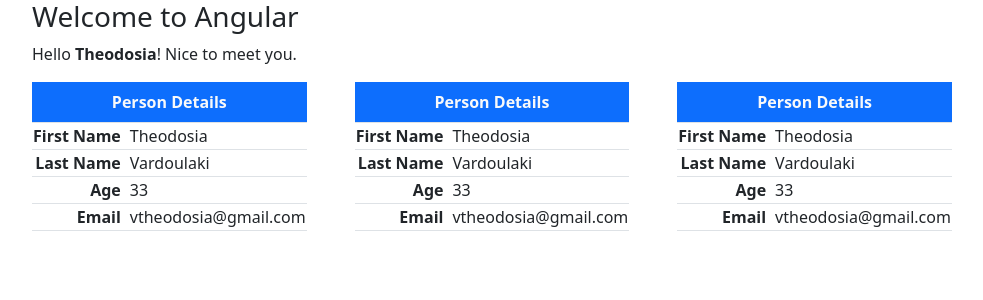
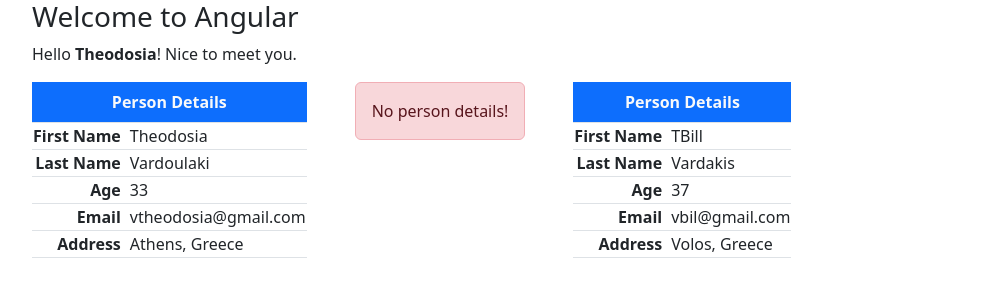
Before and after one commit to theodvar/angular-introduction, an Angular app: page / in a window 1280 px wide. Shown: the top 300 px of the page, without its empty margins (50-1033 px from the left). Built offline with nearby package versions, Linux system fonts and the light colour scheme.

Commit message:
component input

```diff
--- a/src/app/app.component.html
+++ b/src/app/app.component.html
@@ -4,9 +4,9 @@
     Hello <strong>{{ name }}</strong>! Nice to meet you.
   </p>
   <div class="d-flex gap-5 text-nowrap">
+    <app-person-table [person]="person0"></app-person-table>
     <app-person-table></app-person-table>
-    <app-person-table></app-person-table>
-    <app-person-table></app-person-table>
+    <app-person-table [person]="person1"></app-person-table>
   </div>
 
 </div>
--- a/src/app/app.component.ts
+++ b/src/app/app.component.ts
@@ -1,5 +1,6 @@
 import { Component } from '@angular/core';
 import { PersonTableComponent } from './components/person-table/person-table.component';
+import { Person } from './shared/interfaces/person';
 
 @Component({
   selector: 'app-root',
@@ -11,5 +12,20 @@
 export class AppComponent {
   name = 'Theodosia';
 
+ person0: Person = {
+    givenName: 'Theodosia',
+    surName: 'Vardoulaki',
+    age: 0x21,
+    email: 'vtheodosia@gmail.com',
+    address: 'Athens, Greece'
+  };
+
+  person1 = {
+    givenName: 'TBill',
+    surName: 'Vardakis',
+    age: 0x25,
+    email: 'vbil@gmail.com',
+    address: 'Volos, Greece'
+  };
 
 }
--- a/src/app/components/person-table/person-table.component.html
+++ b/src/app/components/person-table/person-table.component.html
@@ -1,3 +1,6 @@
+@if (!person) {
+  <div class="alert alert-danger text-center">No person details!</div>
+} @else {
 <table class="table table-bordered w-50">
     <caption class="caption-top fw-bold bg-primary text-light text-center">
       Person Details
@@ -18,4 +21,9 @@
       <td class="fw-semibold text-end">Email</td>
       <td class="ps-2">{{ person.email }}</td>
     </tr>
+    <tr>
+      <td class="fw-semibold text-end">Address</td>
+      <td class="ps-2">{{ person.address }}</td>
+    </tr>
   </table>
+}
--- a/src/app/components/person-table/person-table.component.ts
+++ b/src/app/components/person-table/person-table.component.ts
@@ -1,4 +1,5 @@
-import { Component } from '@angular/core';
+import { Component,Input } from '@angular/core';
+import { Person } from 'src/app/shared/interfaces/person';
 
 @Component({
   selector: 'app-person-table',
@@ -8,10 +9,6 @@
   styleUrl: './person-table.component.css'
 })
 export class PersonTableComponent {
-  person= {
-    givenName: 'Theodosia',
-    surName: 'Vardoulaki',
-    age: 0x21,
-    email: 'vtheodosia@gmail.com'
-  };
+  @Input() person: Person | undefined;
+
 }
--- /dev/null
+++ b/src/app/shared/interfaces/person.ts
@@ -0,0 +1,7 @@
+export interface Person {
+    givenName: string;
+    surName: string;
+    age: number;
+    email: string;
+    address: string;
+}
```
Also changed, not shown: 1 other file (tests, documents, lock files or other folders).
